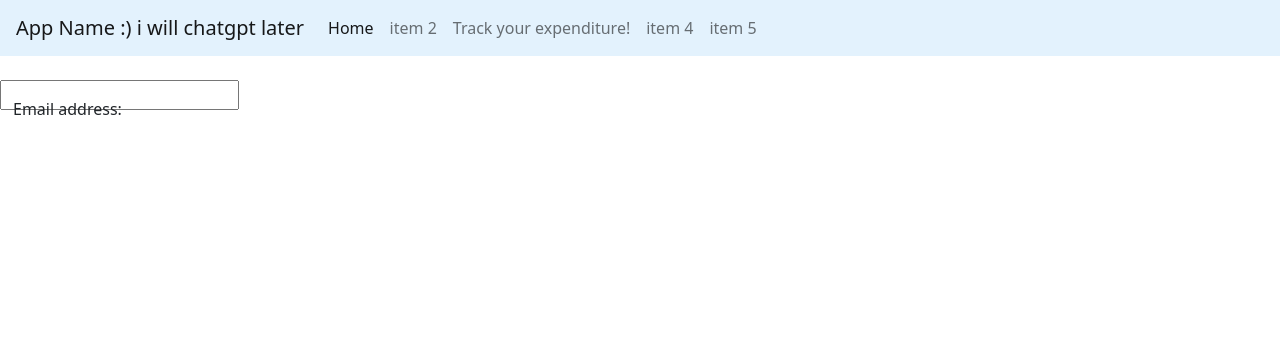
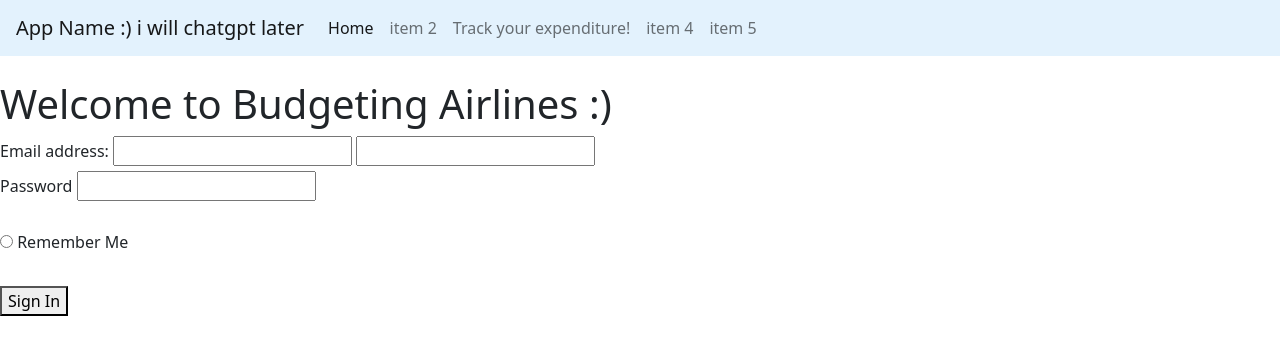
Before and after one commit to FutureYY/Budgeting, a Flask app: template templates/login_page.html in a window 1280 px wide. Shown: the top 355 px of the page. Run offline with Flask 3, Linux system fonts and the light colour scheme; the template is opened without the code that fills it, so the values that code supplies are empty, except form fields; form fields are guessed from the names that the template uses; some libraries are stand-ins or nearby versions.

Commit message:
Update login_page.html

```diff
--- a/templates/login_page.html
+++ b/templates/login_page.html
@@ -11,12 +11,24 @@
     {% extends "base.html" %}
     {% block body %}
     <br>
-
+    <h1>Welcome to Budgeting Airlines :) </h1>
     <form method="POST" action="login">
-         <div class="form-floating mb-3">
+        {{ form.csrf_token }}
+         <div class="Email_address">
              <label>Email address: </label>
              <input type="email" id=mail name="mail ">
+             {{ form.email }}
         </div>
+
+         <div class="Password">
+            <label>Password</label>
+            {{ form.password }}
+        </div>
+        <br>
+        <input type="radio" id="signin-checkbox">
+        <label for="signin-checkbox">Remember Me</label>
+        <br> <br>
+        <button type="submit" href="// Need a link to it" class="btn-signin">Sign In</button>
 
     </form>
 
```
